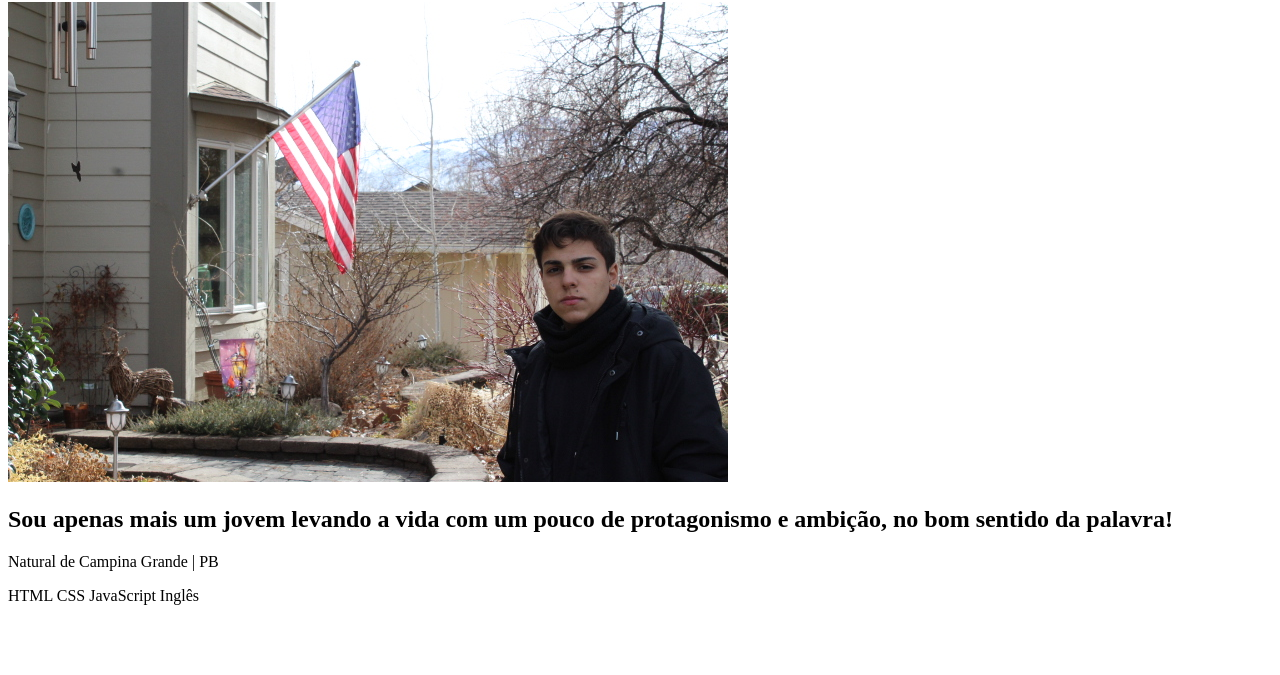
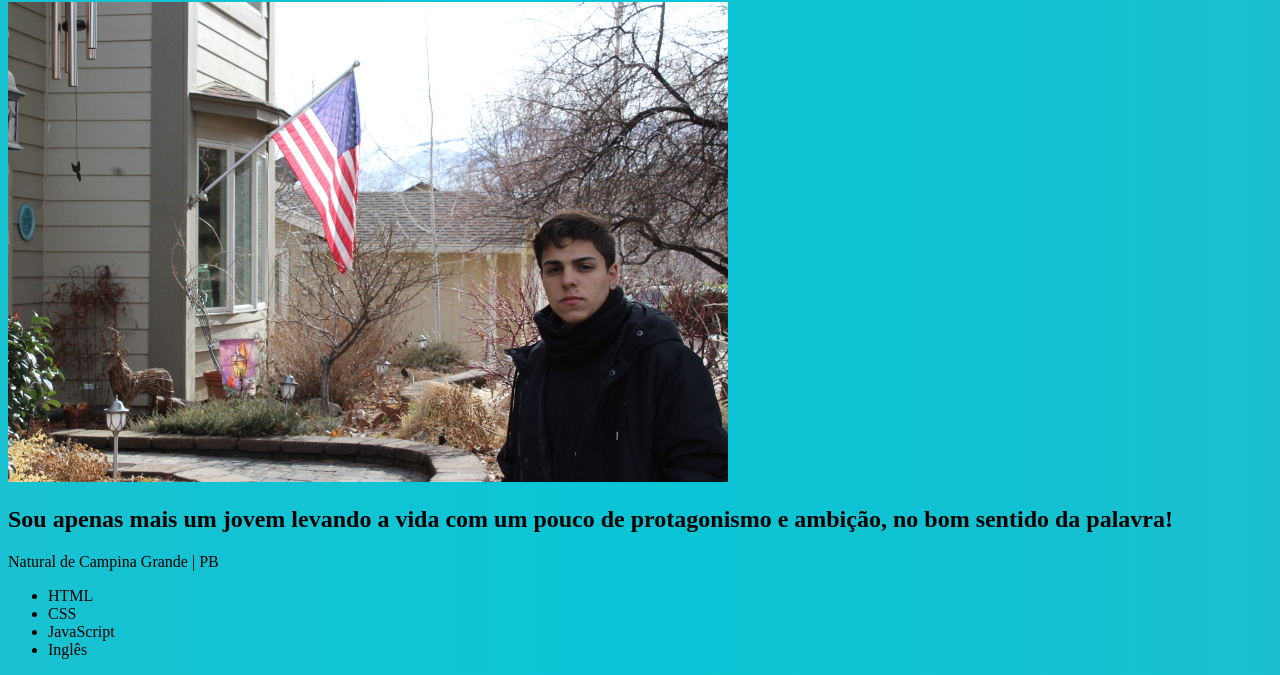
Before and after one commit to monteirohsm/monteirohsm.github.io, a plain HTML site: page index.html in a window 1280 px wide. Shown: the part 166-841 px from the top of the page. Before the commit the page ends 800 px from the top, so only its background shows below. Drawn offline with Linux system fonts and the light colour scheme.

Commit message:
terceiro-commit

```diff
--- a/index.html
+++ b/index.html
@@ -22,8 +22,8 @@
         <img
           id="main-picture"
           src="./images/main-pic.JPG"
-          alt="Foto de fundo Matheus Monteiro"
-        />
+          alt="Foto de fundo Matheus Monteiro";/>
+
       </header>
 
       <section id="about" class="content-section">
@@ -35,10 +35,12 @@
       </section>
 
       <section id="skills" class="content-section">
-        HTML
-        CSS
-        JavaScript
-        Inglês
+        <ul>
+            <li>HTML</li>
+            <li>CSS</li>
+            <li>JavaScript</li>
+            <li>Inglês</li>
+        </ul>
 
       </section>
 
--- a/style.css
+++ b/style.css
@@ -0,0 +1,4 @@
+body{
+    background: rgb(70,86,173);
+    background: linear-gradient(90deg, rgba(70,86,173,1) 0%, rgba(25,194,209,1) 0%, rgba(9,197,214,1) 49%, rgba(25,191,207,1) 100%);;
+}
```
